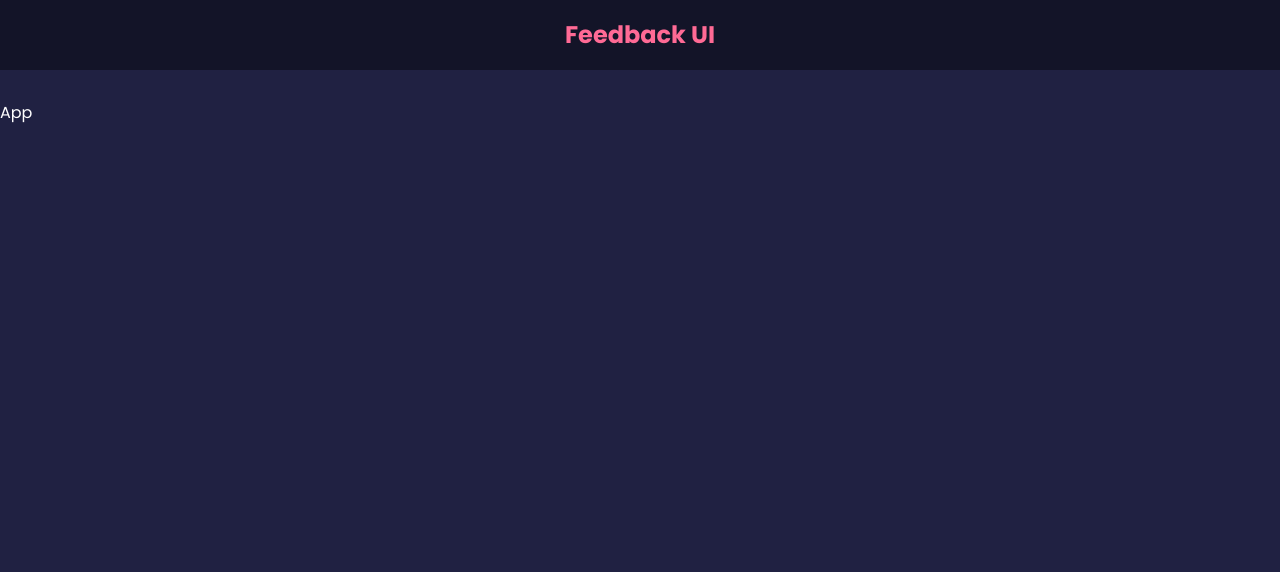
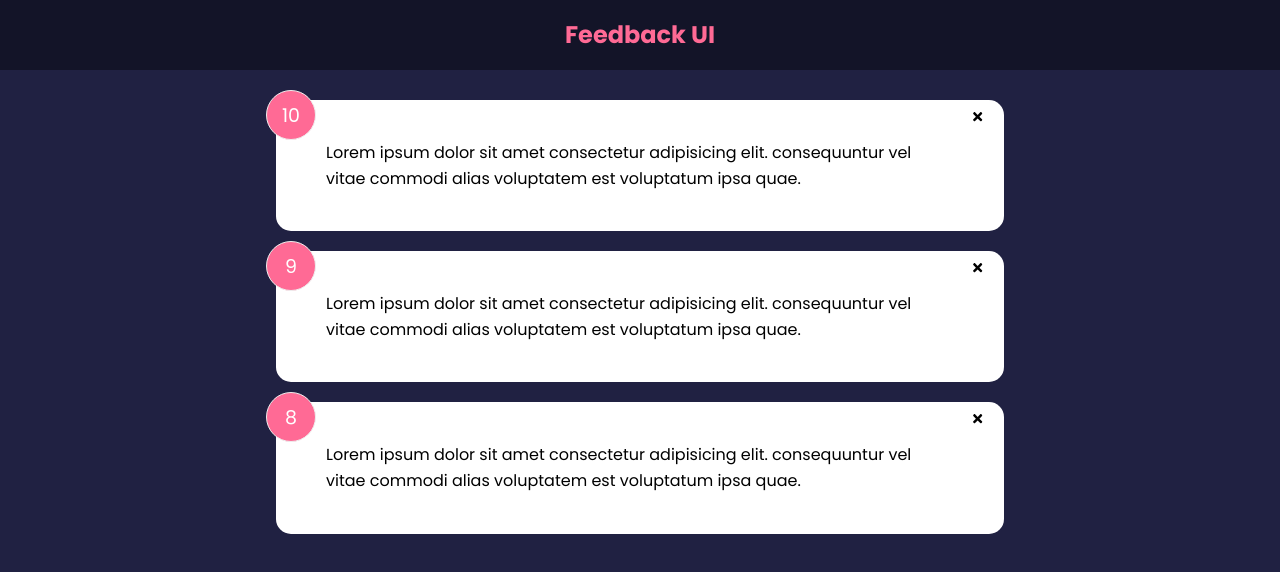
Before and after one commit to Tarkowski-3001/Feedback, a React (Create React App) app: page / in a window 1280 px wide. Shown: the top 572 px of the page. Built offline with nearby package versions, Linux system fonts and the light colour scheme.

Commit message:
Added Feedback

```diff
--- a/package.json
+++ b/package.json
@@ -8,6 +8,7 @@
     "@testing-library/user-event": "^13.5.0",
     "react": "^18.2.0",
     "react-dom": "^18.2.0",
+    "react-icons": "^4.8.0",
     "react-scripts": "5.0.1",
     "web-vitals": "^2.1.4"
   },
--- a/src/App.js
+++ b/src/App.js
@@ -1,11 +1,25 @@
 import Header from "./components/Header"
-import React from 'react'
+import FeedbackList from "./components/FeedbackList"
+import FeedbackData from "./data/FeedbackData"
+import {useState} from 'react'
 
 function App() {
+  const [feedback, setFeedback] = useState(FeedbackData)
+
+  const deleteFeedback = (id) => {
+    if (window.confirm("Sure you wanna delete? ")){
+        setFeedback(feedback.filter((item) =>
+        item.id != id
+      ))
+    }
+  }
+
   return (
     <>
       <Header />
-      <div>App</div>
+      <div className="container">
+        <FeedbackList feedback={feedback} handleDelete={deleteFeedback}/>
+      </div>
     </>
 
   )
--- /dev/null
+++ b/src/components/FeedbackItem.jsx
@@ -0,0 +1,15 @@
+import Card from "./shared/Card"
+import {FaTimes} from 'react-icons/fa'
+
+function FeedbackItem({item, handleClick}) {
+
+    return (
+        <Card >
+            <div className="num-display">{item.rating}</div>
+            <button onClick={() => handleClick(item.id)} className="close"><FaTimes/></button>
+            <div className="text-display">{item.text}</div>
+        </Card>
+    )
+}
+
+export default FeedbackItem
--- /dev/null
+++ b/src/components/FeedbackList.jsx
@@ -0,0 +1,17 @@
+import FeedbackItem from './FeedbackItem'
+
+function FeedbackList({feedback, handleDelete}) {
+    if (!feedback || feedback.length === 0){
+        return <p>No feedback yet</p>
+    }
+
+    return (
+        <div className="feedback-list">
+            {feedback.map((item) => (
+                <FeedbackItem key = {item.id}  item={item} handleClick={handleDelete}/>
+            ))}
+        </div>
+    )
+}
+
+export default FeedbackList
--- /dev/null
+++ b/src/components/shared/Card.jsx
@@ -0,0 +1,12 @@
+import React from 'react'
+
+function Card({children, reverse}) {
+  return (
+    <div className="card" style={{
+        backgroundColor: reverse? 'rgba(0,0,0,0.4)' : '#fff',
+        color: reverse? '#fff': '#000',
+    }}>{children}</div>
+  )
+}
+
+export default Card
--- /dev/null
+++ b/src/data/FeedbackData.jsx
@@ -0,0 +1,19 @@
+const FeedbackData = [
+    {
+      id: 1,
+      rating: 10,
+      text: 'Lorem ipsum dolor sit amet consectetur adipisicing elit. consequuntur vel vitae commodi alias voluptatem est voluptatum ipsa quae.',
+    },
+    {
+      id: 2,
+      rating: 9,
+      text: 'Lorem ipsum dolor sit amet consectetur adipisicing elit. consequuntur vel vitae commodi alias voluptatem est voluptatum ipsa quae.',
+    },
+    {
+      id: 3,
+      rating: 8,
+      text: 'Lorem ipsum dolor sit amet consectetur adipisicing elit. consequuntur vel vitae commodi alias voluptatem est voluptatum ipsa quae.',
+    },
+  ]
+
+  export default FeedbackData
```
Also changed, not shown: 1 other file (tests, documents, lock files or other folders).
